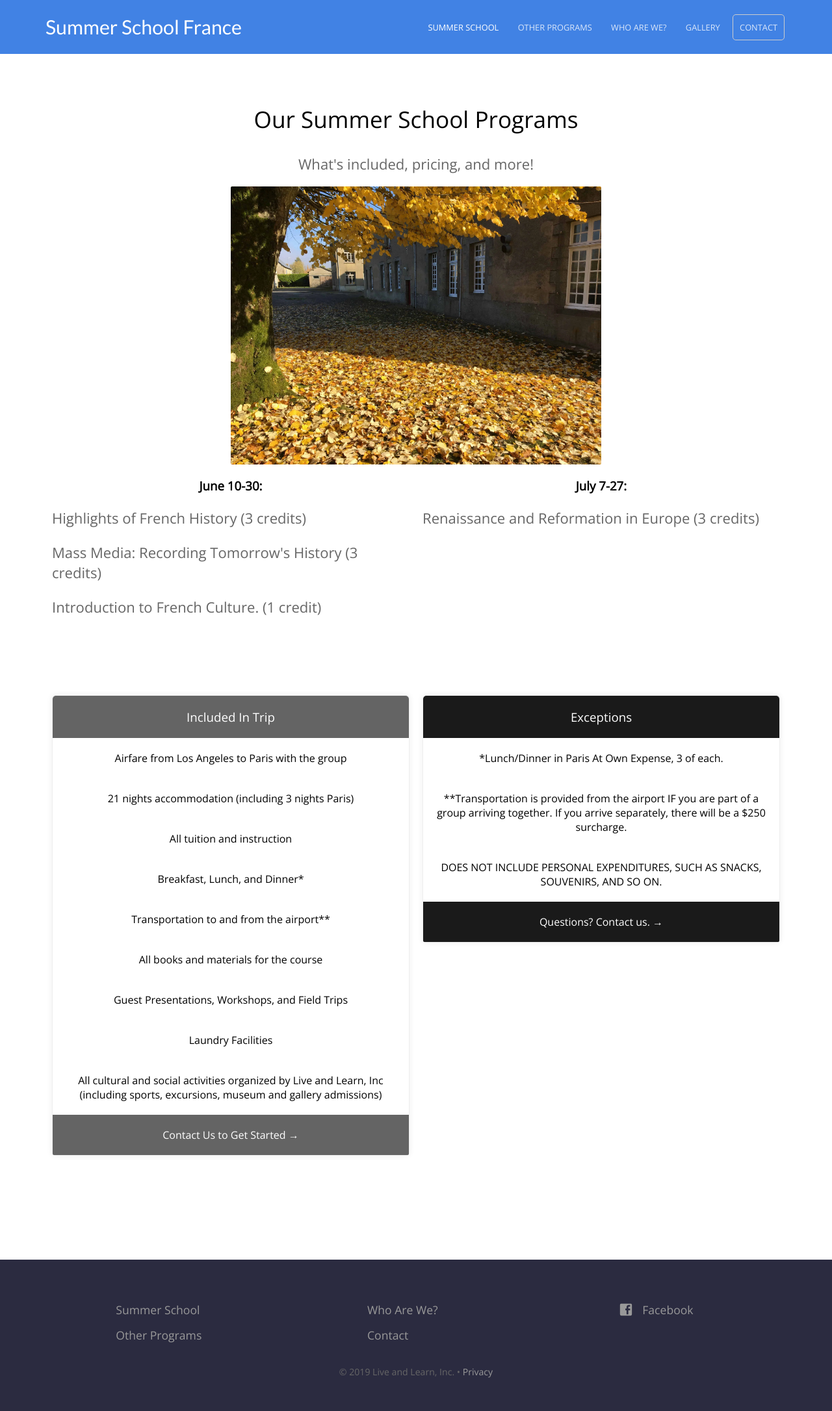
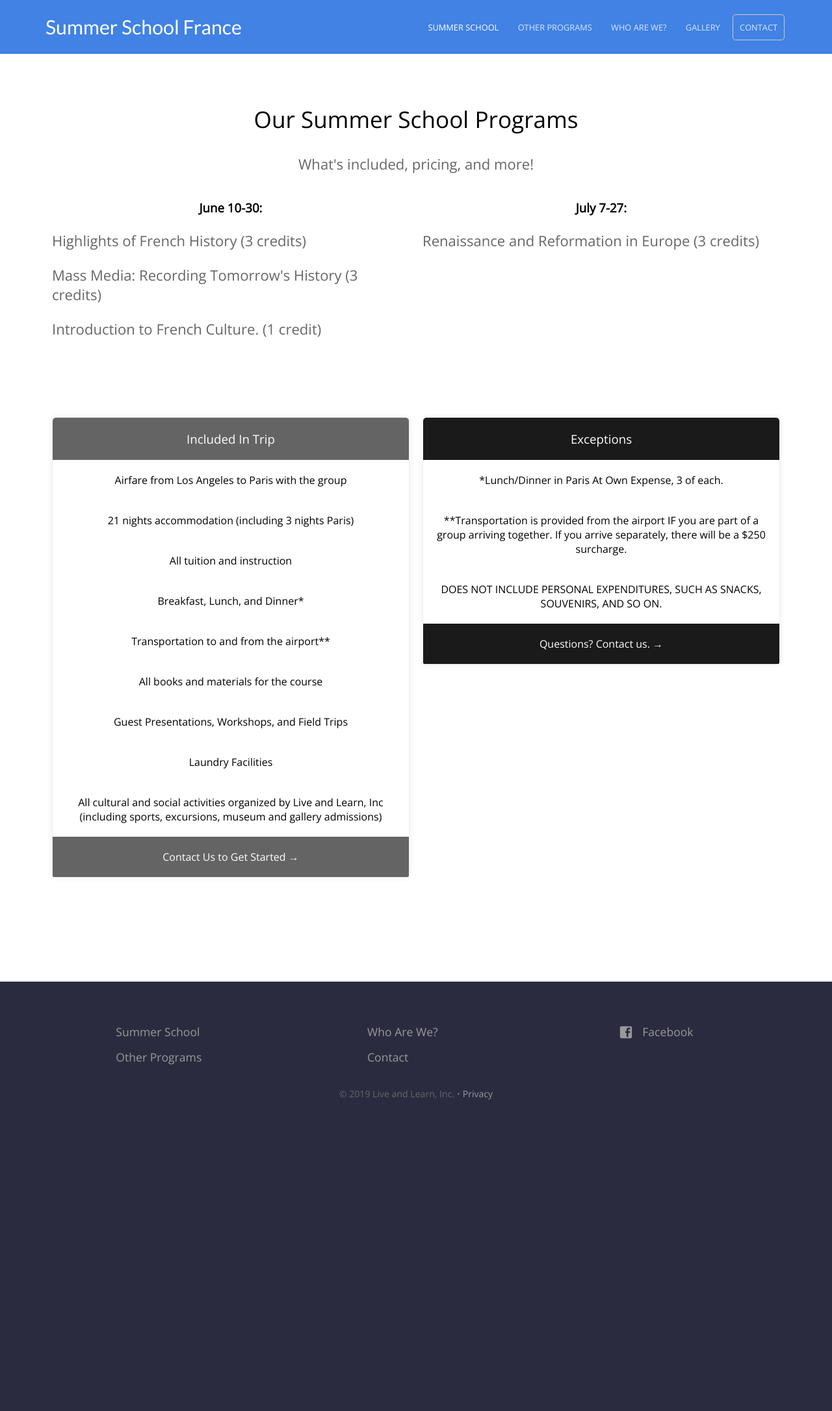
Before and after one commit to baritchie/project1, a Jekyll site: the page built from summerschoolprograms.html, in a window 1280 px wide. Shown: the whole page at 65% size. Built offline with Jekyll 4.4.1, drawn with Linux system fonts in a browser that asks for light colours; after the commit the page ends 1744 px from its top, so only the background shows below that.

Commit message:
Updated 'summerschoolprograms.html' via CloudCannon

```diff
--- a/summerschoolprograms.html
+++ b/summerschoolprograms.html
@@ -57,11 +58,6 @@ faq:
     answer: 'FAQ Answer #4'
 ---
 
-<picture>
-    <source class="screenshot" srcset="/uploads/IMG_4282.webp" type="image/webp">
-    <source class="screenshot" srcset="/uploads/IMG_4282.jpg" type="image/jpeg">
-    <img alt="Autumn Leaves at the School" style="width:50%;" class="screenshot" src="/uploads/IMG_4282.jpg" />
-</picture>
 <div class="courses">
     <div class="editable">
         <h3>June 10-30:</h3>
```
Also changed, not shown: other parts of summerschoolprograms.html (+1 -0 lines).
